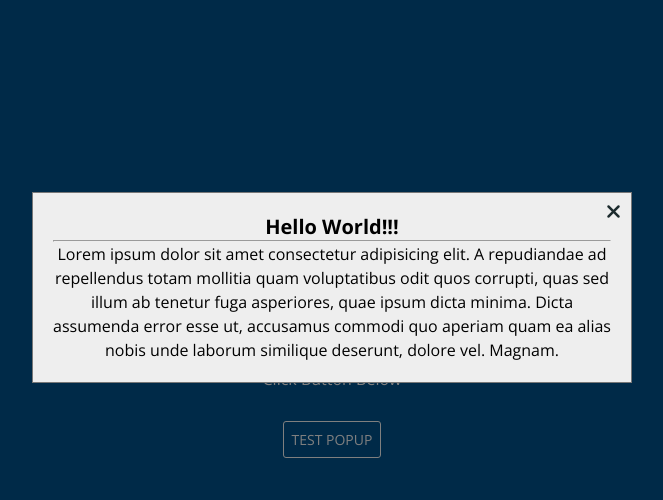
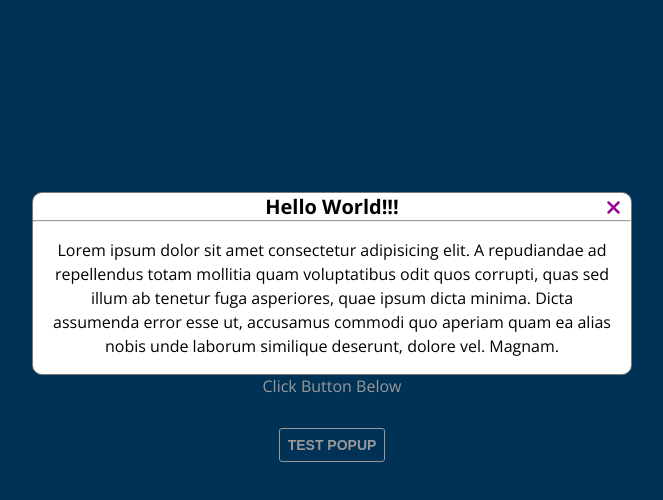
Before and after one commit to sinvalfelisberto/100DaysJavascript, a plain HTML site: page 004Day/index.html in a window 1280 px wide. Both pictures are taken after a click on the button "TEST POPUP". Shown: the whole page, without its empty margins (308-971 px from the left). Drawn offline with nearby package versions, Linux system fonts and the light colour scheme.

Commit message:
Agora funcionou

```diff
--- a/004Day/script.js
+++ b/004Day/script.js
@@ -1,24 +1,22 @@
-// VARIABLES
-const modal = document.querySelector(".modal"),
-  modalContent = document.querySelector(".modal-content"),
-  btn = document.querySelector(".btn"),
-  close = document.querySelector(".close");
+const modal = document.querySelector('.modal'),
+      btn   = document.querySelector('.btn'),
+      close = document.querySelector('.close'),
+      modalContent = document.querySelector('.modal-content')
 
-btn.addEventListener("click", openModal);
-close.addEventListener("click", closeModal);
-//modal.addEventListener("click", closeModal);
+btn.addEventListener('click', openModal)
+close.addEventListener('click', closeModal)
+modal.addEventListener('click', closeModal)
 
-// OPEN MODAL
 function openModal(e) {
-  e.preventDefault();
-  modal.style.display = "block";
+  e.preventDefault()
+  modal.style.display = 'block'
 }
-// CLOSE MODAL
+
+
 function closeModal() {
-  modalContent.classList.add("slide-up");
-
+  modalContent.classList.add('slide-up')
   setTimeout(() => {
-    modal.style.display = "none";
-    modalContent.classList.remove("slide-up");
-  }, 500);
+    modalContent.classList.remove('slide-up')
+    modal.style.display = 'none'
+  }, 500)
 }
--- a/004Day/style.css
+++ b/004Day/style.css
@@ -29,15 +29,15 @@ body {
   background-color: var(--light-blue);
   height: 100vh;
 }
-
 p {
   font-size: 1.6rem;
   line-height: 1.5;
+
 }
 
 header {
   text-align: center;
-  color: #fff;
+  color: var(--white);
   padding-bottom: 3rem;
 }
 
@@ -49,6 +49,7 @@ header h1 {
 
 header h1 span {
   font-weight: 700;
+
 }
 
 section .container {
@@ -58,21 +59,16 @@ section .container {
   flex-direction: column;
 }
 
-form {
-  padding-bottom: 1rem;
-}
-
 form button {
+  cursor: pointer;
   outline: none;
-  border: none;
+  border: 1px solid #fff;
+  padding: 8px;
   border-radius: 3px;
+  background-color: transparent;
+  color: var(--white);
   font-size: 1.4rem;
-  padding: 0.8rem;
-  font-family: inherit;
-  background-color: transparent;
-  border: 1px solid #fff;
-  color: #fff;
-  cursor: pointer;
+  font-weight: 700;
   transition: all 0.3s;
 }
 
@@ -88,20 +84,25 @@ form button:hover {
   width: 100%;
   height: 100%;
   overflow: auto;
-  background-color: rgba(0, 0, 0, 0.5);
+  background-color: rgba(0, 0, 0, 0.4);
   z-index: 1;
+
 }
 
 .modal-content {
+  position: relative;
   width: 80%;
   max-width: 60rem;
-  background-color: #eee;
+  background-color: var(--white);
   margin: 15% auto;
-  padding: 2rem;
   border: 1px solid #777;
-  position: relative;
   text-align: center;
-  animation: slide ease 0.8s;
+  animation: slide ease .8s;
+  border-radius: 10px;
+}
+
+.modal-content p {
+  padding: 1.6rem;
 }
 
 @keyframes slide {
@@ -109,28 +110,30 @@ form button:hover {
     transform: translateY(-50rem);
   }
   100% {
-    transform: translateY(0);
+    transform: translateY(0)
   }
 }
+
 
 .close {
   position: absolute;
   top: 5px;
   right: 10px;
-  color: var(--black);
+  color: var(--color-primary);
   font-size: 2rem;
+  line-height: 0.5rem;
   cursor: pointer;
 }
 
-.slide-up {
-  animation: slide-up ease 0.8s;
-}
-
-@keyframes slide-up {
+@keyframes slideUp {
   0% {
     transform: translateY(0);
   }
   100% {
-    transform: translateY(-50rem);
+    transform: translateY(-50rem)
   }
 }
+
+.slide-up {
+  animation: slideUp ease .8s;
+}
```
Also changed, not shown: 004Day/index.html (line endings or trailing spaces).
